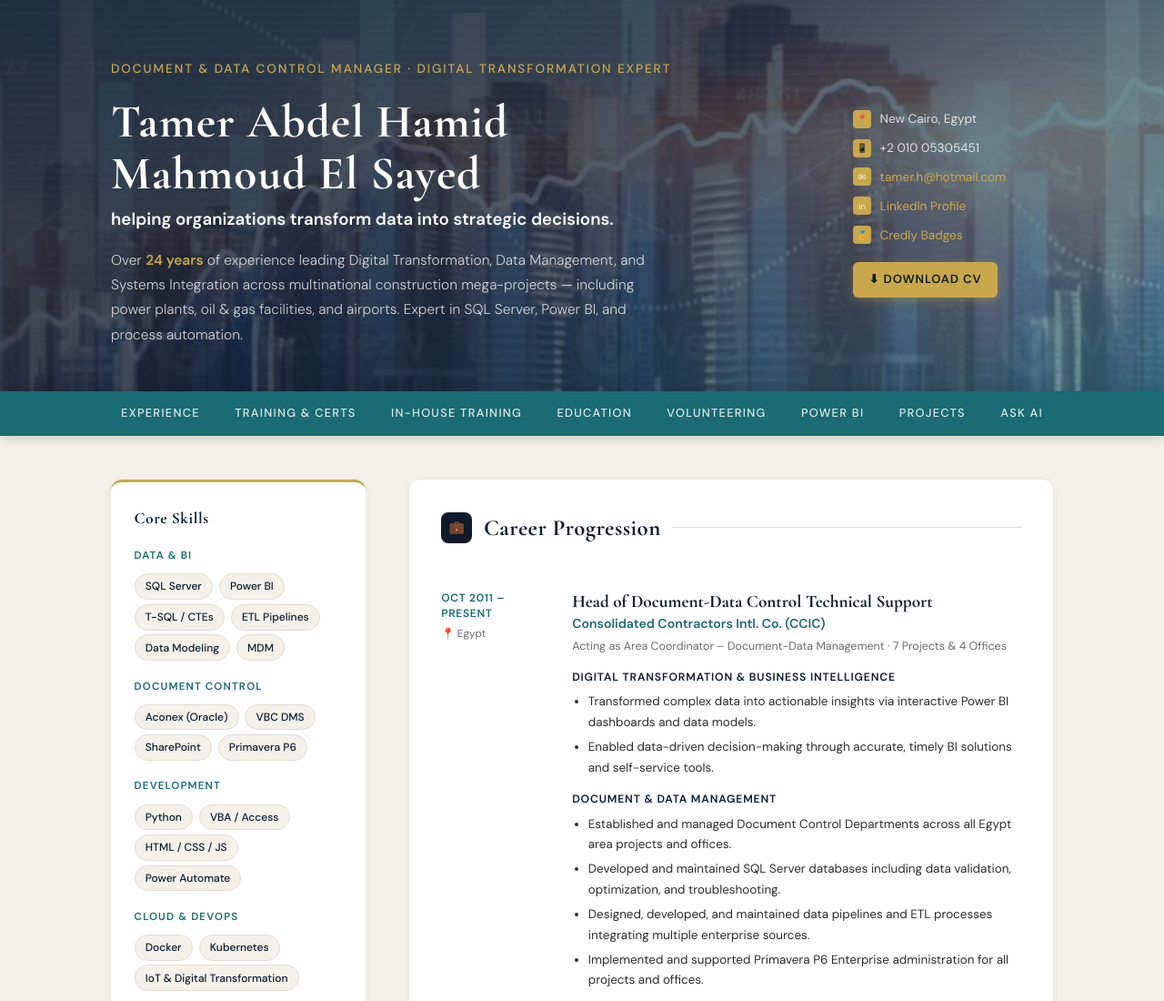
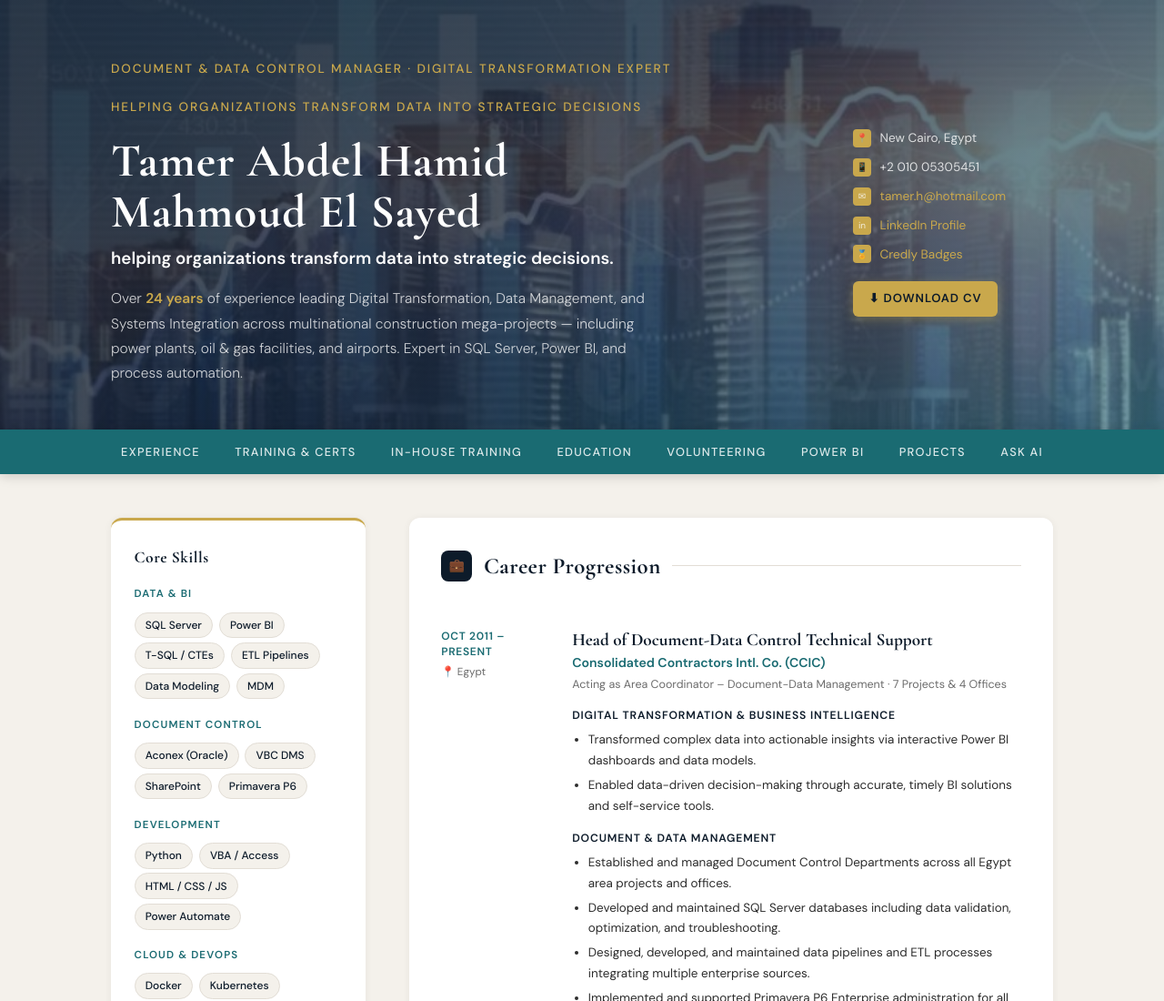
Before and after one commit to tamer-abdelhamid/tamer-abdelhamid.github.io, a plain HTML site: page index.html in a window 1280 px wide. Shown: the top 1100 px of the page at 91% size. Drawn offline with nearby package versions, Linux system fonts and the light colour scheme.

Commit message:
index.html

```diff
--- a/index.html
+++ b/index.html
@@ -822,6 +822,7 @@
   <div class="header-inner">
     <div class="header-left">
       <p class="title-tag">Document &amp; Data Control Manager · Digital Transformation Expert</p>
+      <p class="title-tag">helping organizations transform data into strategic decisions</p>
       <h1>Tamer Abdel Hamid<br/>Mahmoud El Sayed</h1>
       <h3>helping organizations transform data into strategic decisions.</h3>
       <p class="summary" style="margin-top:1rem;">
```
